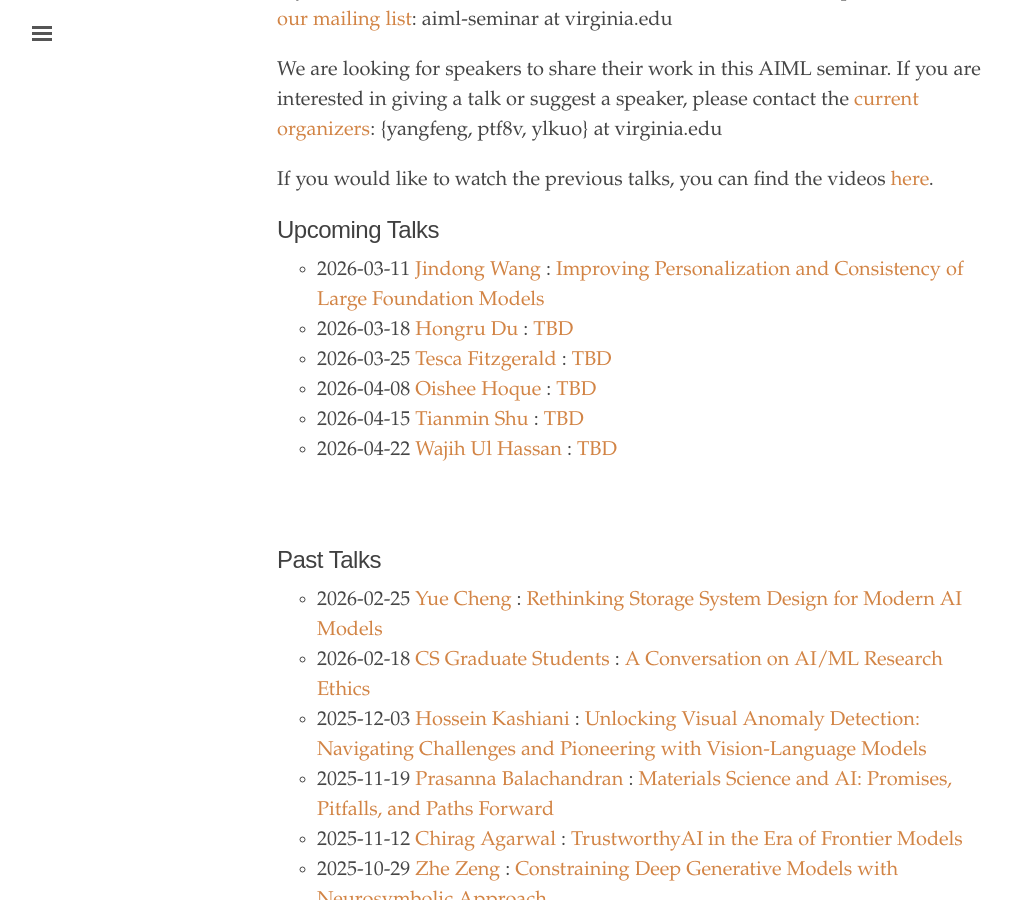
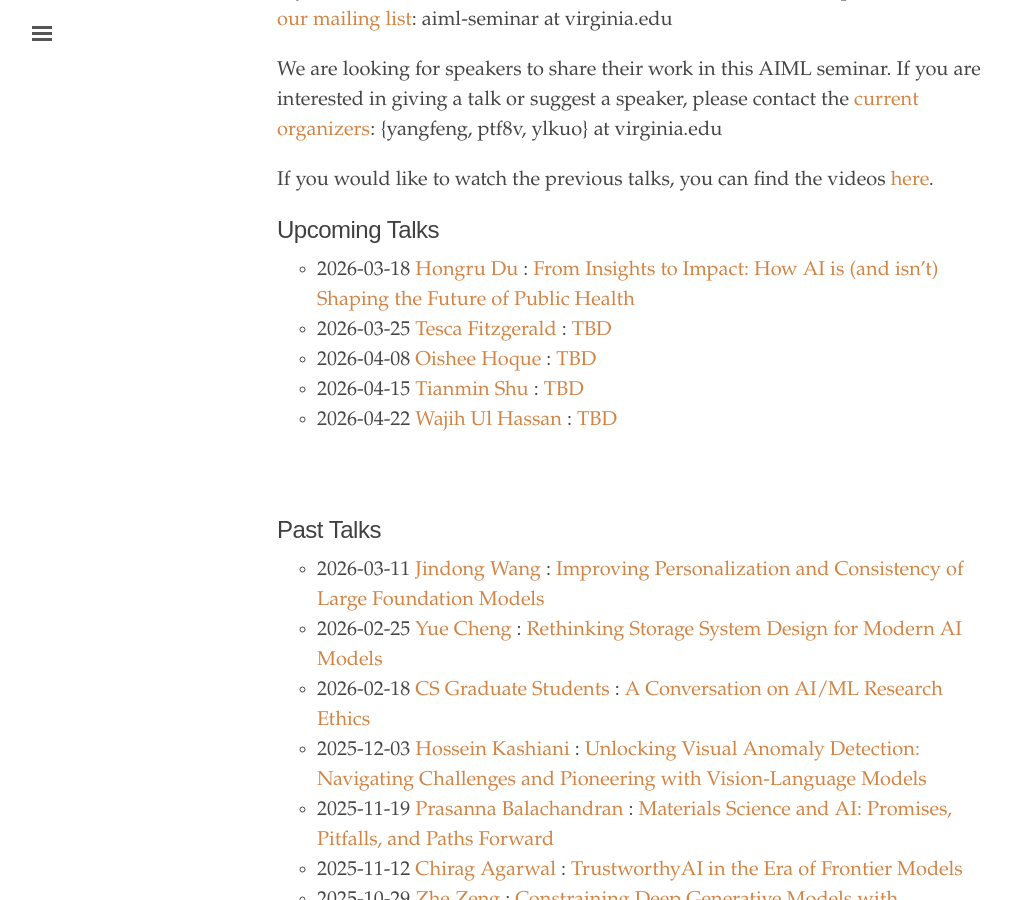
Before and after one commit to uvaml/uvaml.github.io, a Jekyll site: the page built from index.html, in a window 1280 px wide and 900 px high, scrolled down 302 px. Shown: the whole window, without its empty margins (3-1015 px from the left). Built offline with Jekyll 4.4.1, drawn with Linux system fonts in a browser that asks for light colours.

Commit message:
update Hongru's talk and move Jindong's to past

```diff
--- a/_texts/2026-03-18.md
+++ b/_texts/2026-03-18.md
@@ -1,6 +1,6 @@
 ---
 layout: post
-title: "TBD"
+title: "From Insights to Impact: How AI is (and isn’t) Shaping the Future of Public Health"
 author: Hongru Du
 homepage: "https://hongru94.github.io/"
 image: "https://hongru94.github.io/images/profile2.jpg"
@@ -8,11 +8,12 @@
 time: 2026-03-18
 hour: 12:00 - 13:00 ET
 loc: "Rice 540"
-zoom: ""
+zoom: "https://virginia.zoom.us/j/99099420365?pwd=ZcIjWTuMnf27nxqfu2DbnjOY7jMhf3.1"
 editor: Yen-Ling Kuo
 ---
 
 **Abstract**
+This talk explores how artificial intelligence and systems engineering can help address some of the most pressing challenges in public health. From infectious disease threats to behavioral responses and information dynamics, public health systems increasingly require approaches that can capture complexity, adapt to uncertainty, and support timely decision-making. I will discuss a research agenda focused on developing AI-enabled and behavior-aware modeling frameworks to strengthen public health resilience and equity. This work spans infectious disease forecasting, human behavior modeling, vaccine decision-making, and misinformation, with the broader goal of understanding how population health outcomes emerge from the interaction of disease, behavior, and information. Across these areas, this talk highlights both the promise and the limitations of AI in public health, emphasizing the need for interpretable methods, human oversight, ethical responsibility, and interdisciplinary collaboration.
 
 **Bio:**
 Hongru Du is an Assistant Professor in the Department of Systems and Information Engineering at the University of Virginia. His research integrates systems engineering, artificial intelligence, and public health to develop AI-driven and computational frameworks that support data-informed health decision-making. He focuses on modeling human–disease interactions and improving the resilience and efficiency of health systems. Dr. Du is a founding contributor to the Johns Hopkins University CSSE COVID-19 Dashboard, one of the world’s most widely used pandemic tracking tools. His infectious disease forecasting models have supported the U.S. Centers for Disease Control and Prevention in guiding national responses to COVID-19 and seasonal influenza outbreaks. He continues to advance computational methodologies that integrate human behavior into complex systems modeling, with the goal of improving preparedness and resilience to tackle broader societal challenges.
```
Also changed, not shown: _pasttalks/2026-03-11.md (renamed from _texts/2026-03-11.md).
